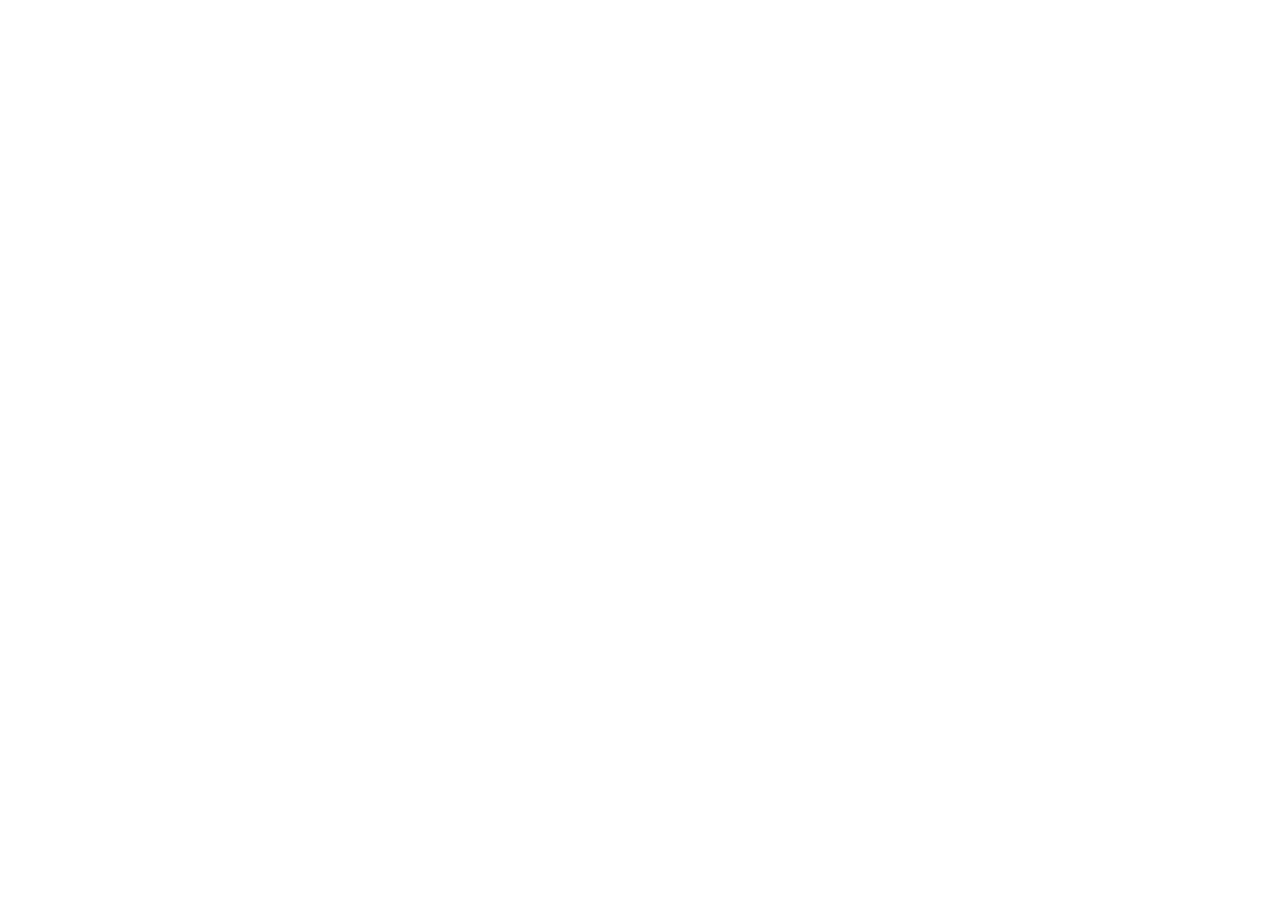
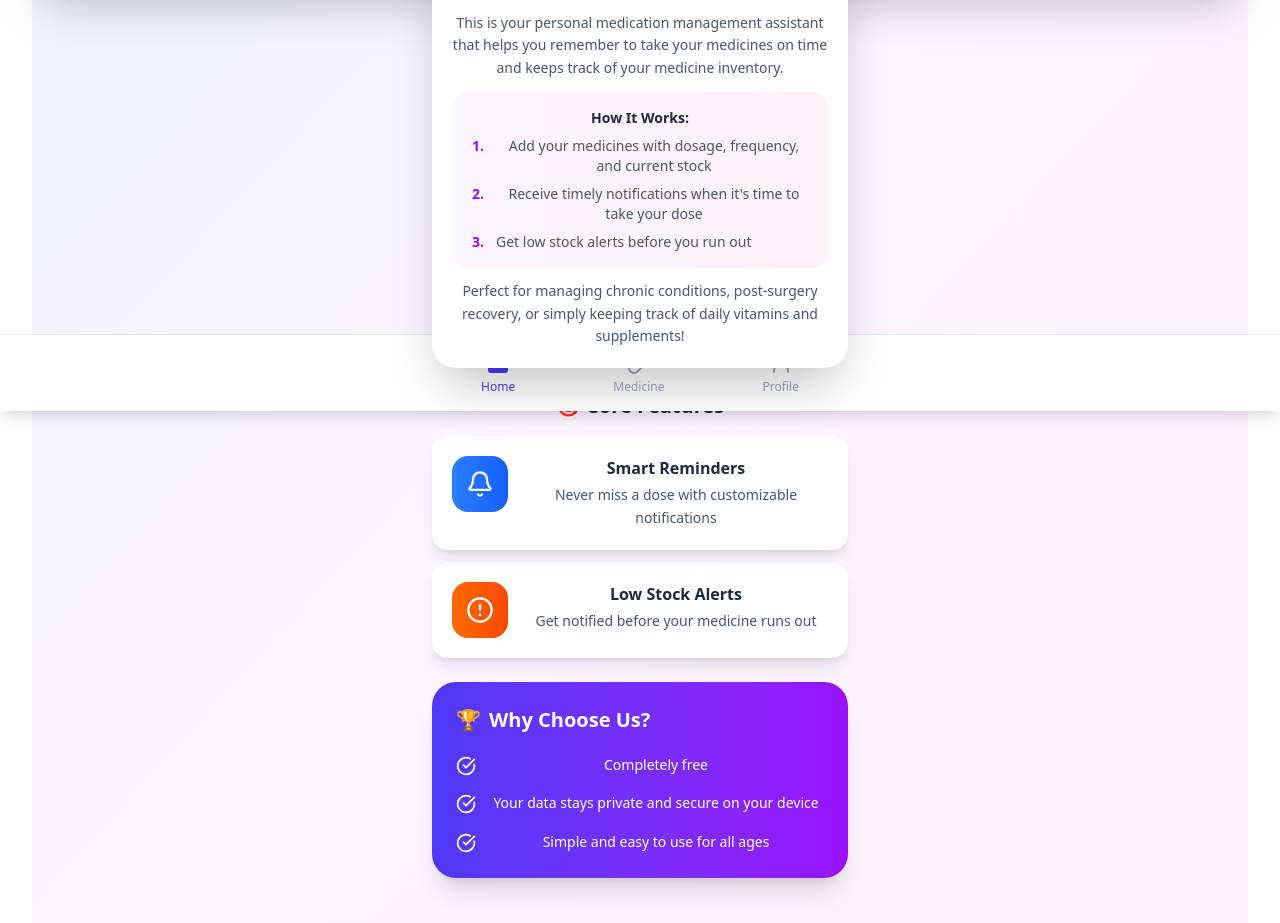
Before and after one commit to SayantikaDey2004/MedTrack, a React (Vite) app: page /homepage in a window 1280 px wide. Before the commit this address had no page. Shown: the part 389-1312 px from the top of the page. Before the commit the page ends 800 px from the top, so only its background shows below. Built offline with nearby package versions, Linux system fonts and the light colour scheme.

Commit message:
feat(home): add MedTrackHomepage component with core features and navigation

```diff
--- /dev/null
+++ b/src/pages/auth/home.page.tsx
@@ -0,0 +1,154 @@
+import React, { useState } from 'react';
+import { Home, Pill, User, Bell, AlertCircle, CheckCircle } from 'lucide-react';
+
+export default function MedTrackHomepage() {
+  const [activeTab, setActiveTab] = useState('home');
+
+  const features = [
+    {
+      icon: Bell,
+      title: 'Smart Reminders',
+      desc: 'Never miss a dose with customizable notifications',
+      color: 'from-blue-500 to-blue-600'
+    },
+    {
+      icon: AlertCircle,
+      title: 'Low Stock Alerts',
+      desc: 'Get notified before your medicine runs out',
+      color: 'from-orange-500 to-orange-600'
+    }
+  ];
+
+  return (
+    <div className="min-h-screen bg-gradient-to-br from-indigo-50 via-purple-50 to-pink-50 pb-20">
+      {/* Hero Section */}
+      <div className="bg-gradient-to-r from-indigo-600 via-purple-600 to-pink-600 text-white px-4 pt-8 pb-16 rounded-b-3xl shadow-2xl relative overflow-hidden">
+        <div className="absolute top-0 right-0 w-48 h-48 bg-white/10 rounded-full -mr-24 -mt-24 animate-pulse"></div>
+        <div className="absolute bottom-0 left-0 w-40 h-40 bg-white/10 rounded-full -ml-20 -mb-20"></div>
+
+        <div className="relative z-10 max-w-md mx-auto">
+          <div className="flex items-center mb-6">
+            <div className="w-12 h-12 bg-white/20 rounded-full backdrop-blur-sm flex items-center justify-center">
+              {/* Your logo will go here */}
+            </div>
+          </div>
+          <h1 className="text-3xl sm:text-4xl font-bold mb-3 leading-tight">
+            Never Miss<br />Your Medicine Again
+          </h1>
+          <p className="text-purple-100 text-base sm:text-lg mb-4 leading-relaxed">
+            Your personal medication reminder and inventory tracker - helping you stay healthy and organized
+          </p>
+        </div>
+      </div>
+
+      {/* About Section */}
+      <div className="px-4 -mt-10 relative z-20 max-w-md mx-auto">
+        <div className="bg-white rounded-3xl p-5 shadow-2xl border-t-4 border-purple-500">
+          <h2 className="text-xl font-bold text-gray-800 mb-3">📱 About This App</h2>
+          <p className="text-gray-600 text-sm leading-relaxed mb-3">
+            This is your personal medication management assistant that helps you remember to take your medicines on time and keeps track of your medicine inventory.
+          </p>
+          <div className="bg-gradient-to-r from-purple-50 to-pink-50 rounded-2xl p-4 mb-3">
+            <h3 className="font-bold text-gray-800 mb-2 text-sm">How It Works:</h3>
+            <ul className="space-y-2 text-gray-600 text-sm">
+              <li className="flex items-start gap-2">
+                <span className="text-purple-600 font-bold min-w-[20px]">1.</span>
+                <span>Add your medicines with dosage, frequency, and current stock</span>
+              </li>
+              <li className="flex items-start gap-2">
+                <span className="text-purple-600 font-bold min-w-[20px]">2.</span>
+                <span>Receive timely notifications when it's time to take your dose</span>
+              </li>
+              <li className="flex items-start gap-2">
+                <span className="text-purple-600 font-bold min-w-[20px]">3.</span>
+                <span>Get low stock alerts before you run out</span>
+              </li>
+            </ul>
+          </div>
+          <p className="text-gray-600 text-sm leading-relaxed">
+            Perfect for managing chronic conditions, post-surgery recovery, or simply keeping track of daily vitamins and supplements!
+          </p>
+        </div>
+      </div>
+
+      {/* Core Features */}
+      <div className="px-4 mt-6 max-w-md mx-auto">
+        <h2 className="text-xl font-bold text-gray-800 mb-4">🎯 Core Features</h2>
+        <div className="space-y-3">
+          {features.map((feature, idx) => (
+            <div key={idx} className="bg-white rounded-2xl p-5 shadow-lg active:shadow-xl active:scale-[0.98] transition-all">
+              <div className="flex items-start gap-4">
+                <div className={`bg-gradient-to-r ${feature.color} w-14 h-14 rounded-2xl flex items-center justify-center flex-shrink-0`}>
+                  <feature.icon className="w-7 h-7 text-white" />
+                </div>
+                <div className="flex-1">
+                  <h3 className="font-bold text-gray-800 mb-1 text-base">{feature.title}</h3>
+                  <p className="text-sm text-gray-600 leading-relaxed">{feature.desc}</p>
+                </div>
+              </div>
+            </div>
+          ))}
+        </div>
+      </div>
+
+      {/* Why Choose Us */}
+      <div className="px-4 mt-6 mb-4 max-w-md mx-auto">
+        <div className="bg-gradient-to-r from-indigo-600 to-purple-600 rounded-3xl p-6 shadow-xl text-white">
+          <h2 className="text-xl font-bold mb-5 flex items-center gap-2">
+            <span>🏆</span>
+            <span>Why Choose Us?</span>
+          </h2>
+          <div className="space-y-4">
+            <div className="flex items-start gap-3">
+              <CheckCircle className="w-5 h-5 flex-shrink-0 mt-0.5" />
+              <p className="text-sm leading-relaxed text-white flex-1">Completely free</p>
+            </div>
+            <div className="flex items-start gap-3">
+              <CheckCircle className="w-5 h-5 flex-shrink-0 mt-0.5" />
+              <p className="text-sm leading-relaxed text-white flex-1">Your data stays private and secure on your device</p>
+            </div>
+            <div className="flex items-start gap-3">
+              <CheckCircle className="w-5 h-5 flex-shrink-0 mt-0.5" />
+              <p className="text-sm leading-relaxed text-white flex-1">Simple and easy to use for all ages</p>
+            </div>
+          </div>
+        </div>
+      </div>
+
+      {/* Bottom Navigation Bar */}
+      <div className="fixed bottom-0 left-0 right-0 bg-white border-t border-gray-200 shadow-lg safe-area-inset-bottom">
+        <div className="flex justify-around items-center max-w-md mx-auto px-4 py-2">
+          <button
+            onClick={() => setActiveTab('home')}
+            className={`flex flex-col items-center gap-1 py-2 px-4 transition-all min-w-[60px] ${
+              activeTab === 'home' ? 'text-indigo-600' : 'text-gray-400'
+            }`}
+          >
+            <Home className={`w-6 h-6 ${activeTab === 'home' ? 'fill-indigo-600' : ''}`} />
+            <span className="text-xs font-medium">Home</span>
+          </button>
+
+          <button
+            onClick={() => setActiveTab('medicine')}
+            className={`flex flex-col items-center gap-1 py-2 px-4 transition-all min-w-[60px] ${
+              activeTab === 'medicine' ? 'text-indigo-600' : 'text-gray-400'
+            }`}
+          >
+            <Pill className={`w-6 h-6 ${activeTab === 'medicine' ? 'fill-indigo-600' : ''}`} />
+            <span className="text-xs font-medium">Medicine</span>
+          </button>
+
+          <button
+            onClick={() => setActiveTab('profile')}
+            className={`flex flex-col items-center gap-1 py-2 px-4 transition-all min-w-[60px] ${
+              activeTab === 'profile' ? 'text-indigo-600' : 'text-gray-400'
+            }`}
+          >
+            <User className={`w-6 h-6 ${activeTab === 'profile' ? 'fill-indigo-600' : ''}`} />
+            <span className="text-xs font-medium">Profile</span>
+          </button>
+        </div>
+      </div>
+    </div>
+  );
+}
--- a/src/routes/router.tsx
+++ b/src/routes/router.tsx
@@ -1,9 +1,14 @@
 import { createBrowserRouter } from "react-router";
 import { SignupForm } from "@/pages/auth/signup.page";
 import { LoginForm } from "@/pages/auth/login.page";
+import MedTrackHomepage from "@/pages/auth/home.page";
 
 
 const Router = createBrowserRouter([
+    {
+        path: "/homepage",
+        element: <MedTrackHomepage />
+    },
     {
         path: "/login",
         element: <LoginForm />
```
